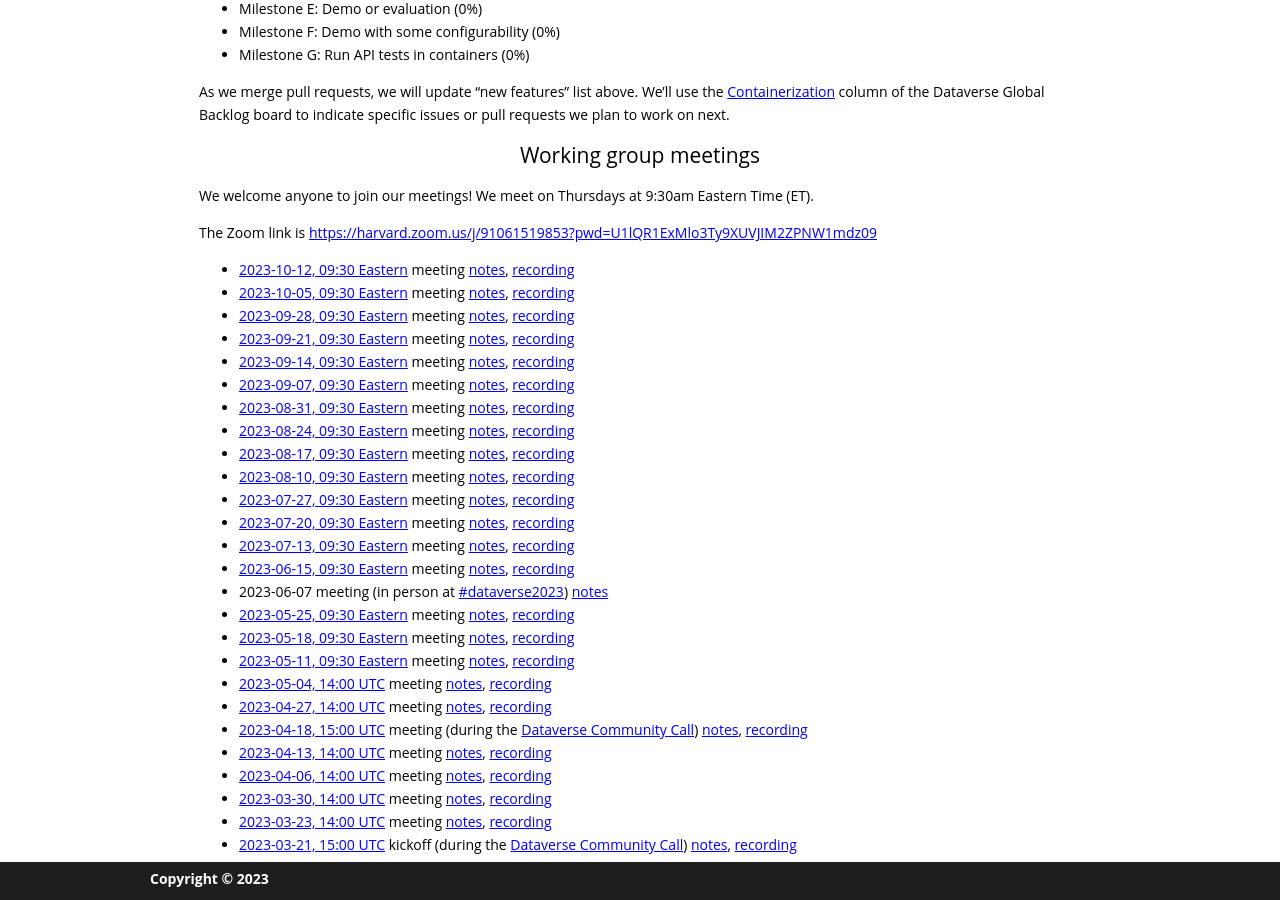
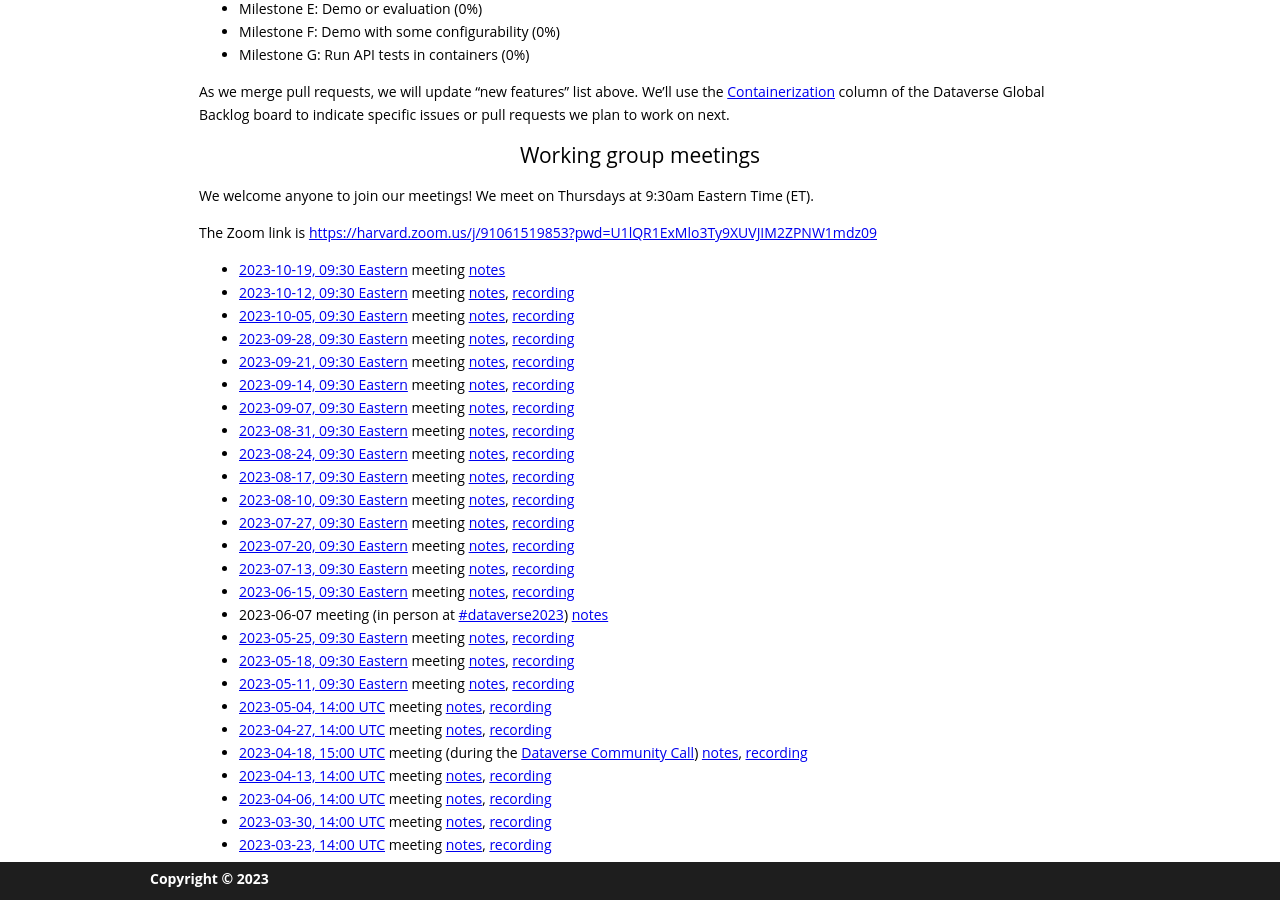
Before and after one commit to gdcc/ct.gdcc.io, a Jekyll site: the page built from index.md, in a window 1280 px wide and 900 px high, scrolled down 1519 px. Built offline with Jekyll 4.4.1, drawn with Linux system fonts in a browser that asks for light colours; our own code applies the rules of GitHub Pages for plain Markdown files.

Commit message:
add next meeting

```diff
--- a/index.md
+++ b/index.md
@@ -56,6 +56,7 @@ We welcome anyone to join our meetings! We meet on Thursdays at 9:30am Eastern T
 
 The Zoom link is <https://harvard.zoom.us/j/91061519853?pwd=U1lQR1ExMlo3Ty9XUVJIM2ZPNW1mdz09>
 
+- [2023-10-19, 09:30 Eastern](https://time.is/compare/0930_19_Oct_2023_in_Boston) meeting [notes](https://docs.google.com/document/d/1CT2HiulVF3DSto4GBOq6F6VcR724vyEdykY1o60I4xU/edit?usp=sharing)
 - [2023-10-12, 09:30 Eastern](https://time.is/compare/0930_12_Oct_2023_in_Boston) meeting [notes](https://docs.google.com/document/d/1rwqWUpLwCM1sKtvMBBv65PbBNtJ9UDRwTuoo699MckY/edit?usp=sharing), [recording](https://harvard.zoom.us/rec/share/XAsfCi18HhPdVxe9NZPvAAqt4SId1H_i7CH7ePrpsMzQ690sZiwkgW9_6Rqo9tuQ.NuIo-gsuEZCuUMsa)
 - [2023-10-05, 09:30 Eastern](https://time.is/compare/0930_05_Oct_2023_in_Boston) meeting [notes](https://docs.google.com/document/d/1GcHeggd4A6qdKkyYaC1Q1KuYCZkm0SHHVT5aCLsje9U/edit?usp=sharing), [recording](https://harvard.zoom.us/rec/share/8hdCr5MXA5C0DqyKD4ZAVT68Ujbjv5M-zX2TSeyNNZWIGObFnndSFzzUkS55WUoS.S23mmocPC9w2IzMg)
 - [2023-09-28, 09:30 Eastern](https://time.is/compare/0930_28_Sep_2023_in_Boston) meeting [notes](https://docs.google.com/document/d/1VY2FQg6uBHWEvga2ejNEb_7DsNiUA4QTD-0afap-GX4/edit?usp=sharing), [recording](https://harvard.zoom.us/rec/share/vLNv6KKzD4Y75kMSsseZNABLqe30x_rxNUpk0Qe3v0VR7PmnHCKFKRyG4i93F0r4.-o1EBW_8VGmzNWZs)
```
